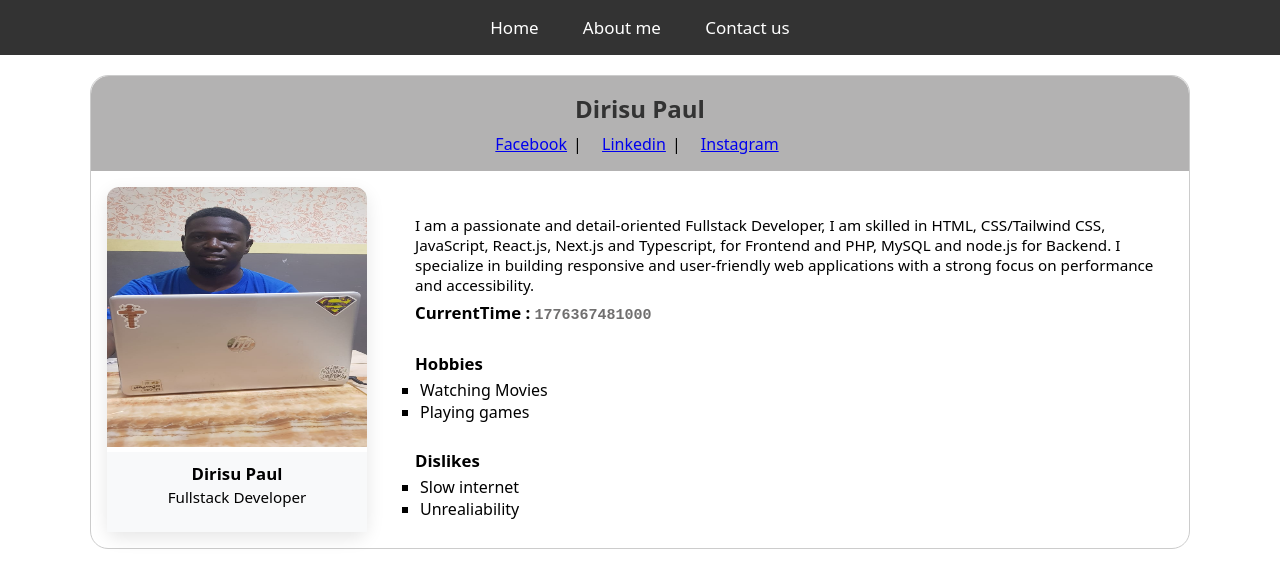
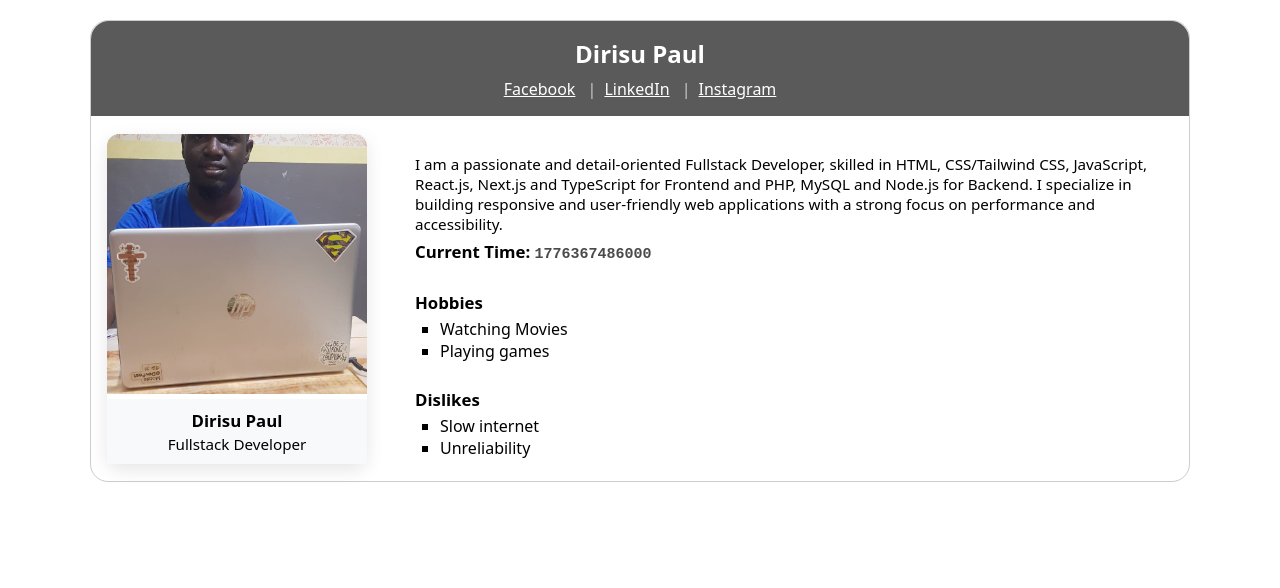
Before and after one commit to osigbemhe2020/HNG_Internship, a plain HTML site: page index.html in a window 1280 px wide. Drawn offline with Linux system fonts and the light colour scheme.

Commit message:
hng 14 revamp

```diff
--- a/script.js
+++ b/HNG13pages/script.js
@@ -19,11 +19,7 @@
         const timeElement = document.getElementById('time');
         timeElement.setAttribute('aria-live', 'polite');
 
-        function updateTime() {
-            timeElement.textContent = Date.now().toString();
-        }
-        updateTime();
-        setInterval(updateTime, 1000);
+
 
         document.querySelector('form').addEventListener('submit', function(event) {
             event.preventDefault();
--- a/index.html
+++ b/index.html
@@ -7,71 +7,86 @@
     <link rel="stylesheet" href="styles.css">
 </head>
 <body>
+    <!--
     <div class="navbar">
         <a href="index.html"><button>Home</button></a>
         <a href="about-me.html"><button>About me</button></a>
         <a href="contact-us.html"><button>Contact us</button></a>
     </div>
+    -->
+
     <article data-testid="test-profile-card" class="wrapper">
         <header>
             <h2 data-testid="test-user-name">Dirisu Paul</h2>
-           <nav data-testid="test-user-social-links">
-                    <span >
-                        <a  data-testid="test-user-social-facebook"
+            <nav data-testid="test-user-social-links" aria-label="Social media links">
+                <ul class="social-list">
+                    <li>
+                        <a data-testid="test-user-social-facebook"
                            href="https://web.facebook.com/paul.dirisu.779"
-                        target="_blank" rel="noopener noreferrer">
-                        Facebook</a>|
-                    </span>
-                    <span >
+                           target="_blank" rel="noopener noreferrer">Facebook</a>
+                    </li>
+                    <li>
                         <a data-testid="test-user-social-linkedin"
                            href="https://www.linkedin.com/in/paul-dirisu-61303019a"
-                        target="_blank" rel="noopener noreferrer"> Linkedin</a>|
-                    </span>
-                    <span ><a data-testid="test-user-social-instagram"
+                           target="_blank" rel="noopener noreferrer">LinkedIn</a>
+                    </li>
+                    <li>
+                        <a data-testid="test-user-social-instagram"
                            href="https://www.instagram.com/osi_gbemhe/?next=%2F"
-                        target="_blank" rel="noopener noreferrer"> Instagram</a>
-                    </span>
+                           target="_blank" rel="noopener noreferrer">Instagram</a>
+                    </li>
+                </ul>
             </nav>
         </header>
+
         <div class="main-body">
             <figure>
-               <img data-testid="test-user-avatar"  src="mypic.jpg" alt="Dirisu Paul Photo">
+                <img data-testid="test-user-avatar" src="mypic.jpg" alt="Dirisu Paul - Fullstack Developer profile photo">
                 <figcaption>
                     <h4>Dirisu Paul</h4>
                     <p>Fullstack Developer</p>
                 </figcaption>
             </figure>
+
             <div class="info">
                 <section>
                     <p data-testid="test-user-bio" class="bio">
-                        I am a passionate and detail-oriented Fullstack Developer, I am skilled in HTML,
-                        CSS/Tailwind CSS, JavaScript, React.js, Next.js and Typescript,  for Frontend and PHP,
-                        MySQL and node.js for Backend. I specialize in building responsive and user-friendly
+                        I am a passionate and detail-oriented Fullstack Developer, skilled in HTML,
+                        CSS/Tailwind CSS, JavaScript, React.js, Next.js and TypeScript for Frontend and PHP,
+                        MySQL and Node.js for Backend. I specialize in building responsive and user-friendly
                         web applications with a strong focus on performance and accessibility.
                     </p>
-                    <h4>CurrentTime : <span data-testid="test-user-time"  id="time"></span></h4>
+                    <h4>Current Time: <span data-testid="test-user-time" id="time" aria-live="polite" aria-atomic="true"></span></h4>
                 </section>
+
                 <section>
-                    <h4> Hobbies</h4>
+                    <h4>Hobbies</h4>
                     <ul data-testid="test-user-hobbies">
                         <li>Watching Movies</li>
                         <li>Playing games</li>
                     </ul>
                 </section>
+
                 <section>
                     <h4>Dislikes</h4>
                     <ul data-testid="test-user-dislikes">
                         <li>Slow internet</li>
-                        <li>Unrealiability</li>
+                        <li>Unreliability</li>
                     </ul>
                 </section>
             </div>
         </div>
     </article>
+
     <script>
         const timeElement = document.getElementById('time');
-        const currentTime = Date.now().toString();
-        timeElement.textContent = `${currentTime}`;
+
+        function updateTime() {
+            timeElement.textContent = Date.now().toString();
+        }
+
+        updateTime();
+        setInterval(updateTime, 1000);
     </script>
 </body>
 </html>
--- a/styles.css
+++ b/styles.css
@@ -1,10 +1,10 @@
-/*navbar*/
-.navbar{
+
+/* .navbar {
     background-color: #333;
     overflow: hidden;
     text-align: center;
 }
-   .navbar a button{
+.navbar a button {
     background-color: #333;
     color: white;
     border: none;
@@ -12,35 +12,32 @@
     cursor: pointer;
     padding: 16px 20px;
 }
-
-   .navbar a button:hover{
+.navbar a button:hover {
     background-color: #ddd;
     color: black;
 }
+.navbar a:focus-visible button {
+    outline: 2px solid #fff;
+    outline-offset: 2px;
+} */
 
-   figure{
+figure {
     max-height: 50vh;
 }
 
-   .wrapper a:focus-visible {
-    outline: 2px solid #07213f;
-    outline-offset: 2px;
-    border-radius: 2px;
-}
-
 /* profile card */
-*{
+* {
     box-sizing: border-box;
     font-family: system-ui, sans-serif;
     margin: 0;
     padding: 0;
 }
-       .wrapper p{
+.wrapper p {
     font-size: 0.95em;
 }
-        .wrapper h4{
+.wrapper h4 {
     font-size: 1.05em;
-            margin-bottom:2px;
+    margin-bottom: 2px;
 }
 .wrapper {
     border: 1px solid #ccc;
@@ -53,31 +50,58 @@
 .wrapper header {
     padding: 16px;
     text-align: center;
-            background-color: #b3b2b2;
+    /* Fixed: #5a5a5a on white text = 7.4:1 contrast ratio, passes WCAG AA */
+    background-color: #5a5a5a;
     border-top-left-radius: 18px;
     border-top-right-radius: 18px;
 }
-        .wrapper header h2{
+.wrapper header h2 {
     margin-bottom: 8px;
+    color: white;
 }
-        .wrapper a{
-            margin-right: 6px;
+
+/* social links as a proper list */
+.social-list {
+    list-style: none;
+    display: flex;
+    justify-content: center;
+    flex-wrap: wrap;
+    gap: 8px;
+    padding: 0;
+    margin: 0;
+}
+.social-list li {
+    display: inline;
+}
+.social-list li:not(:last-child)::after {
+    content: '|';
+    margin-left: 8px;
+    color: #ccc;
+}
+
+.wrapper a {
+    color: white;
     text-decoration: underline;
     cursor: pointer;
 }
-        .wrapper a:hover{
-            color: white;
+.wrapper a:hover {
+    color: #ddd;
 }
-        .wrapper a:focus{
-            color: white;
+
+/* Fixed: visible focus outline for keyboard navigation */
+.wrapper a:focus-visible {
+    outline: 2px solid #fff;
+    outline-offset: 3px;
+    border-radius: 2px;
 }
+
 .wrapper figure {
     text-align: center;
     background: white;
     border-radius: 12px;
     box-shadow: 0 6px 18px rgba(0, 0, 0, 0.1);
 }
-        .wrapper figure :hover {
+.wrapper figure:hover {
     transform: translateY(-5px);
     box-shadow: 0 10px 25px rgba(0, 0, 0, 0.15);
 }
@@ -90,6 +114,7 @@
     height: 260px;
     border-top-left-radius: 12px;
     border-top-right-radius: 12px;
+    object-fit: cover;
 }
 .wrapper nav span {
     margin: 0 8px;
@@ -97,7 +122,7 @@
 .wrapper section {
     margin-top: 16px;
 }
-        .bold{
+.bold {
     font-weight: 700;
 }
 .main-body {
@@ -112,7 +137,7 @@
     flex-direction: column;
     gap: 10px;
 }
-        ul{
+ul {
     list-style-type: square;
     margin-top: 4px;
     margin-left: 25px;
@@ -120,13 +145,13 @@
 .bio {
     margin-bottom: 6px;
 }
-        #time{
-            color: #706f6f;
+#time {
+    color: #4a4a4a;
     font-family: monospace;
     font-size: 1.1em;
 }
-        @media (max-width:768px) {
-            .wrapper{
+@media (max-width: 768px) {
+    .wrapper {
         max-width: 500px;
     }
     .main-body {
@@ -137,49 +162,46 @@
     .info {
         padding: 0px 6% 6px 6%;
     }
-            figure{
+    figure {
         width: 80%;
     }
-            img{
+    img {
         width: 100%;
+        height: auto;
     }
 }
-        @media (max-width:420px) {
-            .wrapper{
+@media (max-width: 420px) {
+    .wrapper {
         max-width: 360px;
     }
 }
 
 /* contact us form */
-
-.form-wrap{
+/* .form-wrap {
     text-align: center;
     max-width: 500px;
-    margin:2% auto;
+    margin: 2% auto;
     box-shadow: 0 8px 24px 0 rgba(59, 130, 246, 0.15);
     padding: 20px;
 }
-  .form-wrap h2{
+.form-wrap h2 {
     font-size: 36px;
     font-weight: 600;
     text-transform: capitalize;
 }
-
-  .form-cont{
+.form-cont {
     margin-top: 15px;
     text-align: left;
     display: flex;
     flex-direction: column;
     align-items: center;
     justify-content: center;
-
 }
-  form{
+form {
     width: 90%;
     margin: auto;
-
 }
-  .form-cont input[type=text]{
+.form-cont input[type=text] {
     border: 2px solid rgb(184, 181, 181);
     border-radius: 8px;
     width: 90%;
@@ -192,13 +214,13 @@
     border: 3px solid #07213f;
     outline: none;
 }
-  .form-cont label{
+.form-cont label {
     font-size: 1.1em;
     font-weight: 600;
 }
-  .form-cont textarea{
+.form-cont textarea {
     width: 90%;
-    resize:none;
+    resize: none;
     height: 100px;
     padding: 6px;
     border: 2px solid rgb(184, 181, 181);
@@ -210,21 +232,26 @@
     border: 3px solid #07213f;
     outline: none;
 }
-  .form-cont button{
+.form-cont button {
     width: 60%;
     height: 50px;
     border: 3px solid rgb(175, 173, 173);
     background-color: rgb(51, 48, 48);
-    color:white;
+    color: white;
     font-size: 1.2em;
     text-align: center;
     margin: 1.5em auto;
     border-radius: 8px;
+    cursor: pointer;
 }
-  .btn-case{
+.form-cont button:focus-visible {
+    outline: 2px solid #07213f;
+    outline-offset: 3px;
+}
+.btn-case {
     text-align: center;
 }
-  .result{
+.result {
     margin-top: 20px;
     font-size: 1.1em;
     font-weight: 600;
@@ -233,34 +260,29 @@
     text-align: center;
     border-radius: 10px;
 }
-
-  @media screen and (max-width: 400px){
-     .for-wrap{
+@media screen and (max-width: 400px) {
+    .form-wrap {
         max-width: 320px;
     }
 }
 
 /* about me page */
-  .about-cont{
+/*.about-cont {
     max-width: 800px;
     margin: 0 auto;
     padding: 20px;
-            line-height: 1.6;}
-
-        h2{
+    line-height: 1.6;
+}
+h2 {
     color: #333;
     text-align: center;
 }
-        ul{
-            list-style-type: square;
-        margin-left: 5px;
-        }
-        p{
+p {
     margin-bottom: 15px;
 }
-        .about-cont section{
+.about-cont section {
     background: #fff;
     padding: 15px 25px;
     margin-bottom: 20px;
-            box-shadow: 0 2px 5px rgba(0,0,0,0.1);
-        }
+    box-shadow: 0 2px 5px rgba(0, 0, 0, 0.1);
+} */
```
Also changed, not shown: HNG13pages/about-me.html (renamed from about-me.html), HNG13pages/apology.html (renamed from apology.html), HNG13pages/contact-us.html (renamed from contact-us.html), 2 other files. Lines whose indentation alone changed are shown as unchanged.
